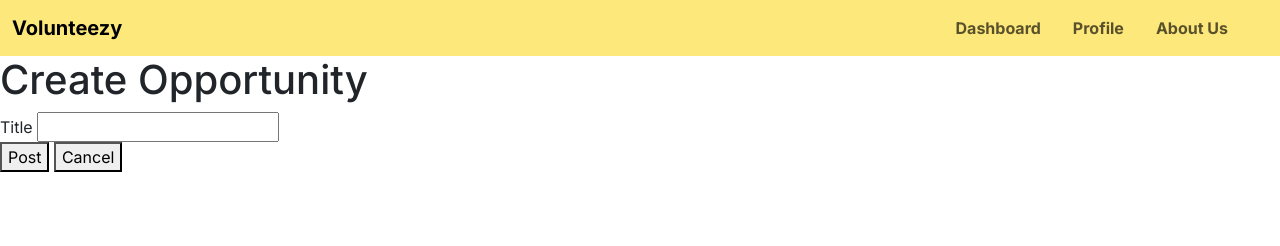
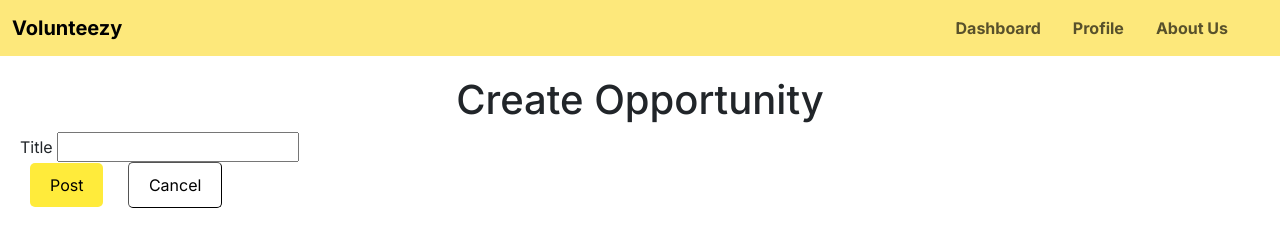
Before and after one commit to brazeen/BED2024Apr_P07_T05, a website: page public/ngocreate.html in a window 1280 px wide. Drawn offline with nearby package versions, Linux system fonts and the light colour scheme.

Commit message:
Edited css for ngocreate.html

```diff
--- a/public/styles/style.css
+++ b/public/styles/style.css
@@ -255,6 +255,36 @@ nav {
     color: white;
 }
 
+/*-----------ngocreate.html*/
+
+#ngocreateMain {
+    padding: 20px;
+}
+
+#ngocreateMain h1 {
+    text-align: center;
+}
+.post-btn, .cancel-btn {
+    background-color: white;
+    padding: 10px 20px;
+    font-size: 16px;
+    cursor: pointer;
+    border-radius: 5px;
+    margin: 0 10px;
+}
+
+.post-btn {
+    border: none;
+    background-color: #FFEB3B;
+    color:#000000;
+}
+
+.cancel-btn {
+    background-color: white;
+    border-width: 0.5px;
+    color:#000000;
+}
+
 /*-----------admindashboard.html*/
 .volunteer, .ngo{
     display: flex;
```
